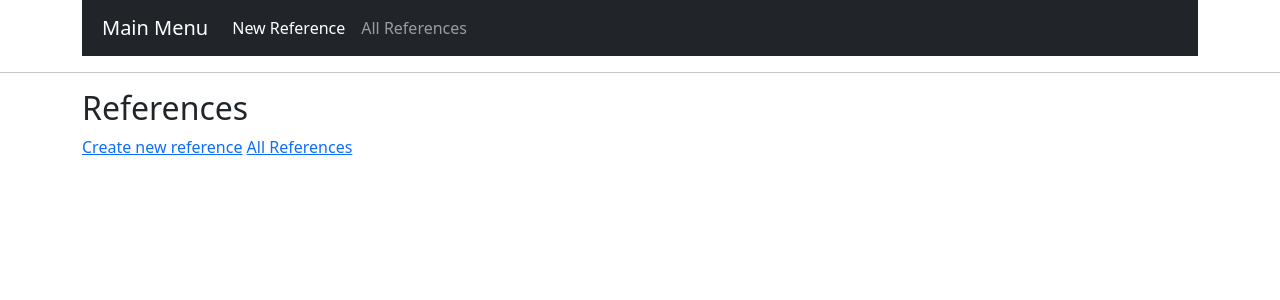
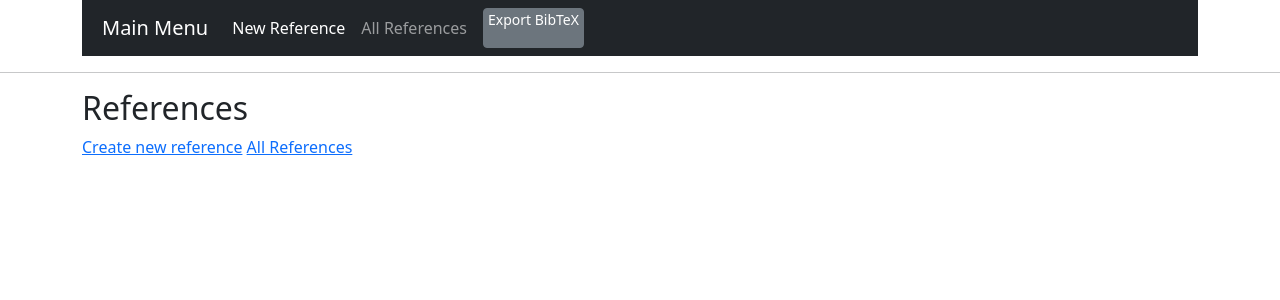
Before and after one commit to UncSald/KettuRepolainen, a Flask app: page / in a window 1280 px wide. Shown: the top 300 px of the page. Run offline with Flask 3, Linux system fonts and the light colour scheme.

Commit message:
export button and logic

```diff
--- a/src/app.py
+++ b/src/app.py
@@ -44,3 +44,64 @@ def create_new_reference():
 def reset_database():
     reset_db()
     return redirect("/")
+
+@app.route("/export_bibtex")
+def export_bibtex():
+    try:
+        references = reference_dao.get_references()
+
+        bibtex_data = ""
+        for ref in references:
+            ref_type = ref.get("type", "misc")
+            if ref_type == "article":
+                bibtex_entry = f"""
+                @article{{{ref["year"]}{ref["name"]},
+                  author = {{{ref["author"]}}},
+                  title = {{{ref["title"]}}},
+                  journal = {{{ref["journal"]}}},
+                  year = {{{ref["year"]}}},
+                  volume = {{{ref["volume"]}}},
+                  number = {{{ref["number"]}}},
+                  pages = {{{ref["pages"]}}},
+                  month = {{{ref["month"]}}},
+                  note = {{{ref["note"]}}}
+                }}
+                """
+            elif ref_type == "book":
+                bibtex_entry = f"""
+                @book{{{ref["year"]}{ref["name"]},
+                  author = {{{ref["author"]}}},
+                  editor = {{{ref["editor"]}}},
+                  title = {{{ref["title"]}}},
+                  publisher = {{{ref["publisher"]}}},
+                  year = {{{ref["year"]}}},
+                  volume = {{{ref["volume"]}}},
+                  number = {{{ref["number"]}}},
+                  pages = {{{ref["pages"]}}},
+                  month = {{{ref["month"]}}},
+                  note = {{{ref["note"]}}}
+                }}
+                """
+            else:
+                bibtex_entry = f"""
+                @misc{{{ref["year"]}{ref["name"]},
+                  author = {{{ref["author"]}}},
+                  title = {{{ref["title"]}}},
+                  howpublished = {{{ref["howpublished"]}}},
+                  year = {{{ref["year"]}}},
+                  month = {{{ref["month"]}}},
+                  note = {{{ref["note"]}}}
+                }}
+                """
+            bibtex_data += bibtex_entry
+
+        return Response(
+            bibtex_data,
+            mimetype="text/plain",
+            headers={"Content-Disposition": "attachment;filename=references.bib",
+		"Content-Type": "application/x-bibtex"
+	    }
+        )
+    except Exception as e:
+        flash(f"Virhe BibTeX-tiedoston luomisessa: {str(e)}", "error")
+        return redirect("/")
--- a/src/templates/layout.html
+++ b/src/templates/layout.html
@@ -25,7 +25,8 @@
           <div class="navbar-nav">
             <a class="nav-item nav-link active" href="/new_reference">New Reference</span></a>
             <a class="nav-item nav-link" href="/references">All References</a>
-          </div>
+            <a class="btn btn-secondary btn-sm py-0 px-1 ms-2" href="/export_bibtex" role="button" download="references.bib">Export BibTeX</a>
+	</div>
         </div>
       </nav>
   </div>
```
